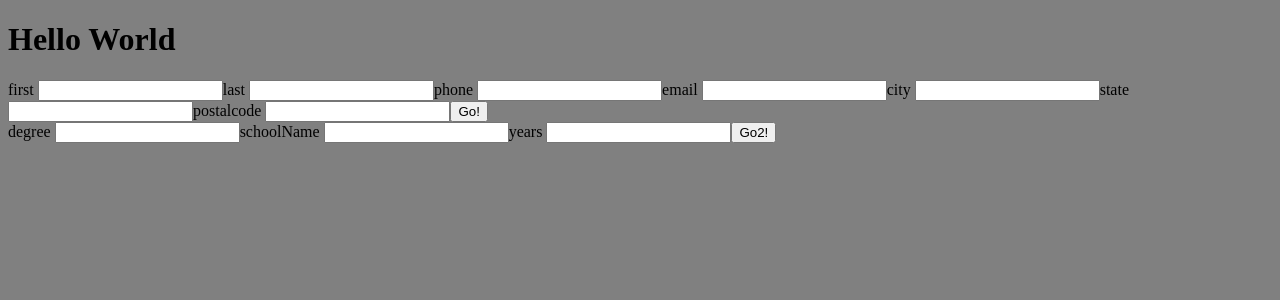
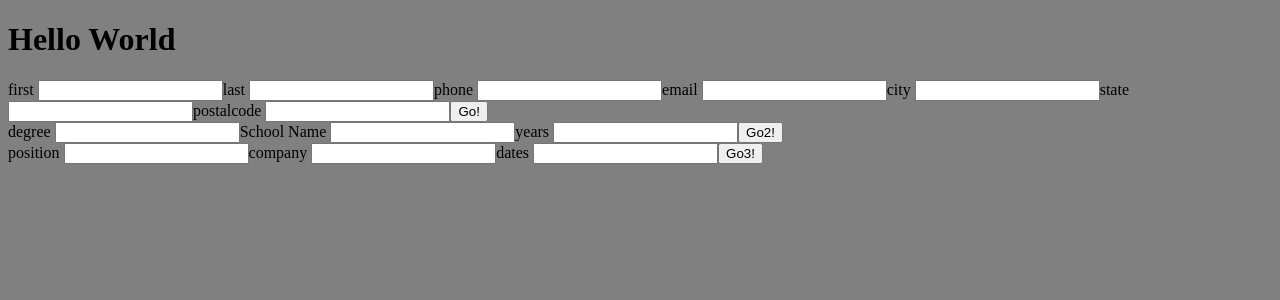
Before and after one commit to uwuzumaki/cv-application, a React (Vite) app: page / in a window 1280 px wide. Shown: the top 300 px of the page. Built offline with nearby package versions, Linux system fonts and the light colour scheme.

Commit message:
Added work component

```diff
--- a/src/Components/App.jsx
+++ b/src/Components/App.jsx
@@ -1,6 +1,7 @@
 import "../Styles/App.css";
 import Education from "./Education";
 import Person from "./Person";
+import Work from "./Work";
 
 const App = () => {
   return (
@@ -8,6 +9,7 @@ const App = () => {
       <h1>Hello World</h1>
       <Person />
       <Education />
+      <Work />
     </>
   );
 };
--- a/src/Components/Education.jsx
+++ b/src/Components/Education.jsx
@@ -7,13 +7,6 @@ const Education = () => {
   const [degree, setDegree] = useState("");
   const [schoolName, setSchoolName] = useState("");
   const [years, setYears] = useState("");
-
-  //   const handleChange2 = (e) => {
-  //     const key = e.target.name;
-  //     const value = e.target.value;
-  //     setSchools((prevSchool) => ({ ...prevSchool, [key]: value }));
-  //     console.log(schools);
-  //   };
 
   const handleDegreeChange = (e) => {
     setDegree(e.target.value);
@@ -47,7 +40,7 @@ const Education = () => {
         onChange={handleDegreeChange}
       />
       <Input
-        label="schoolName"
+        label="School Name"
         name="schoolName"
         value={schoolName}
         onChange={handleNameChange}
--- /dev/null
+++ b/src/Components/Work.jsx
@@ -0,0 +1,60 @@
+import { useState } from "react";
+import "../Styles/Work.css";
+import { Input } from "./Helper";
+
+const Work = () => {
+  const [jobs, setJobs] = useState([]);
+  const [position, setPosition] = useState("");
+  const [company, setCompany] = useState("");
+  const [dates, setDates] = useState(""); //Could probably have start/end date
+
+  const handlePositionChange = (e) => {
+    setPosition(e.target.value);
+  };
+  const handleCompanyChange = (e) => {
+    setCompany(e.target.value);
+  };
+
+  const handleDatesChange = (e) => {
+    setDates(e.target.value);
+  };
+
+  const handleSubmit = (e) => {
+    e.preventDefault();
+    const newJob = {
+      position,
+      company,
+      dates,
+    };
+    setJobs((prevJobs) => [...prevJobs, newJob]);
+    console.log(jobs);
+  };
+
+  return (
+    <form id="work">
+      <Input
+        label="position"
+        name="position"
+        value={position}
+        onChange={handlePositionChange}
+      />
+      <Input
+        label="company"
+        name="company"
+        value={company}
+        onChange={handleCompanyChange}
+      />
+      <Input
+        label="dates"
+        name="dates"
+        value={dates}
+        onChange={handleDatesChange}
+      />
+      <button type="submit" onClick={handleSubmit}>
+        Go3!
+      </button>
+    </form>
+  );
+};
+
+export default Work;
```
Also changed, not shown: src/Styles/Work.css (added).
